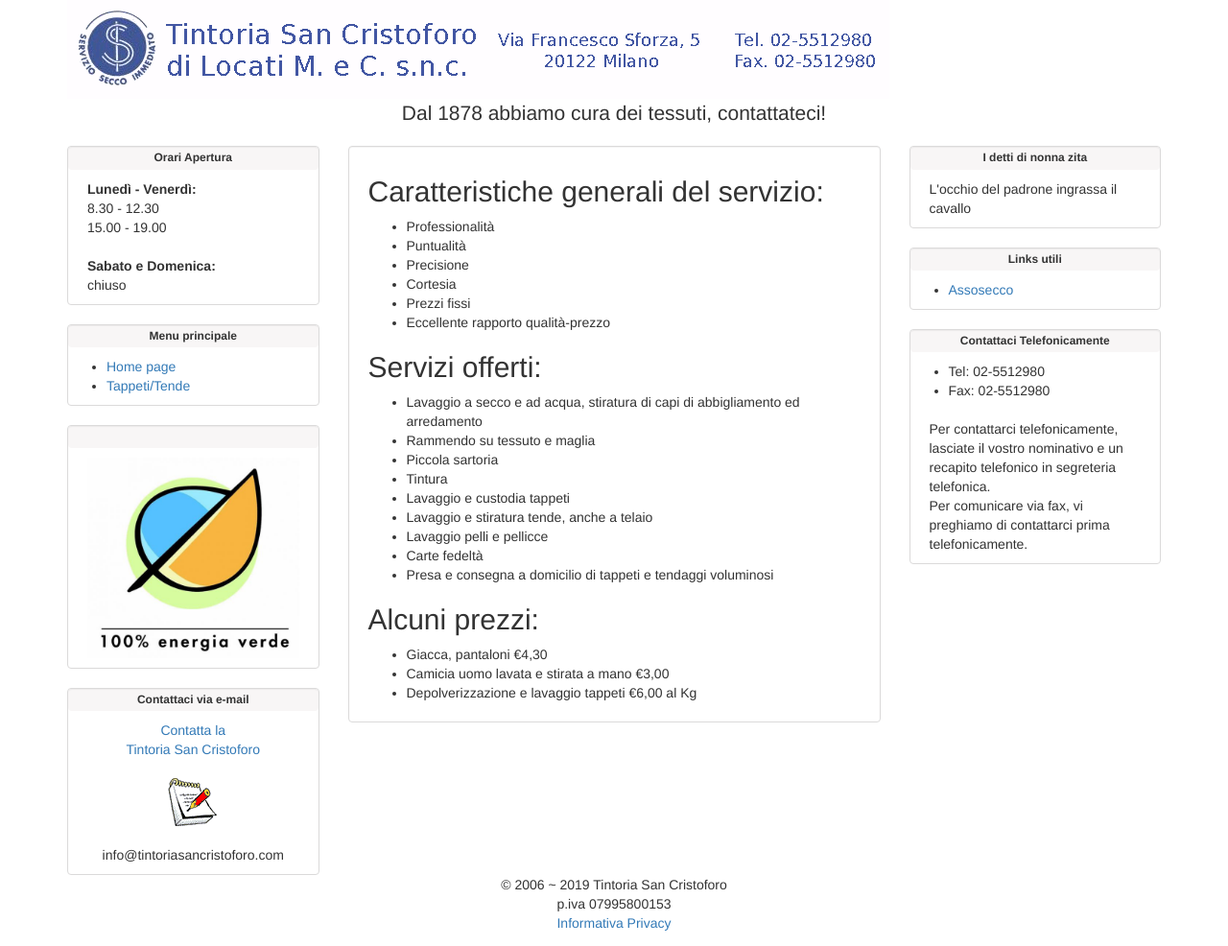
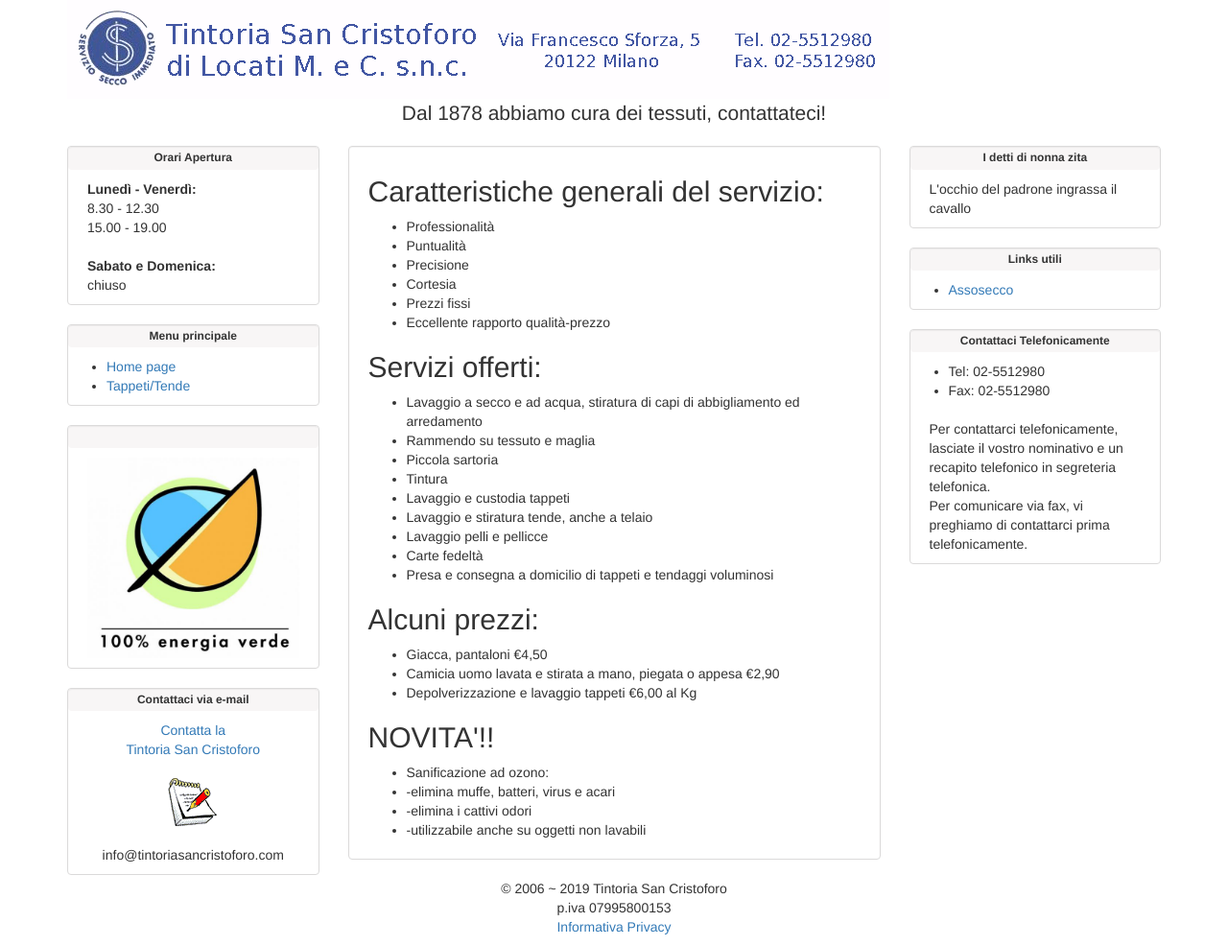
Before and after one commit to TintoriaSanCristoforo/TintoriaSanCristoforo.github.io, a Jekyll site: the page built from index.html, in a window 1280 px wide. Shown: the whole page at 96% size. Built offline with Jekyll 4.4.1, drawn with Linux system fonts in a browser that asks for light colours.

Commit message:
Update index.html

```diff
--- a/index.html
+++ b/index.html
@@ -29,8 +29,16 @@
 
     <h2>Alcuni prezzi:</h2>
     <ul>
-        <li>Giacca, pantaloni €4,30</li>
-        <li>Camicia uomo lavata e stirata a mano €3,00</li>
+        <li>Giacca, pantaloni €4,50</li>
+        <li>Camicia uomo lavata e stirata a mano, piegata o appesa €2,90</li>
         <li>Depolverizzazione e lavaggio tappeti €6,00 al Kg</li>
     </ul>
+
+
+    <h2>NOVITA'!!</h2>
+    <ul>
+        <li>Sanificazione ad ozono:</li>
+        <li>-elimina muffe, batteri, virus e acari</li>
+        <li>-elimina i cattivi odori</li>
+        <li>-utilizzabile anche su oggetti non lavabili</li>
 </div>
```
